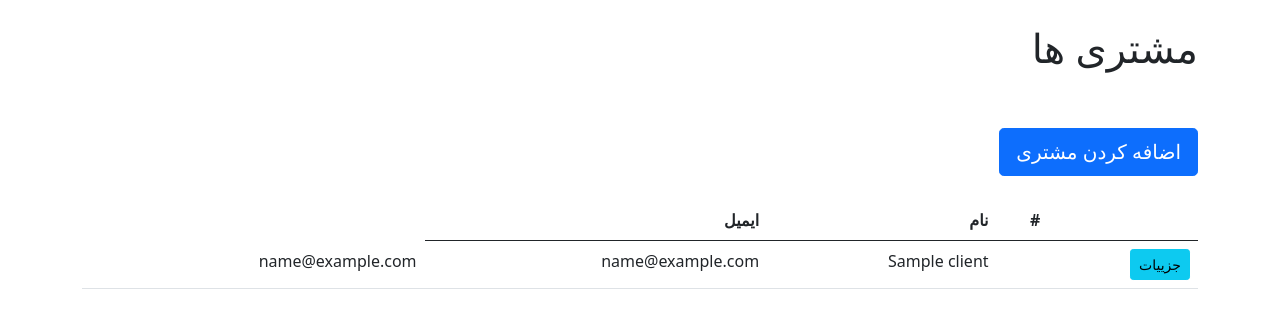
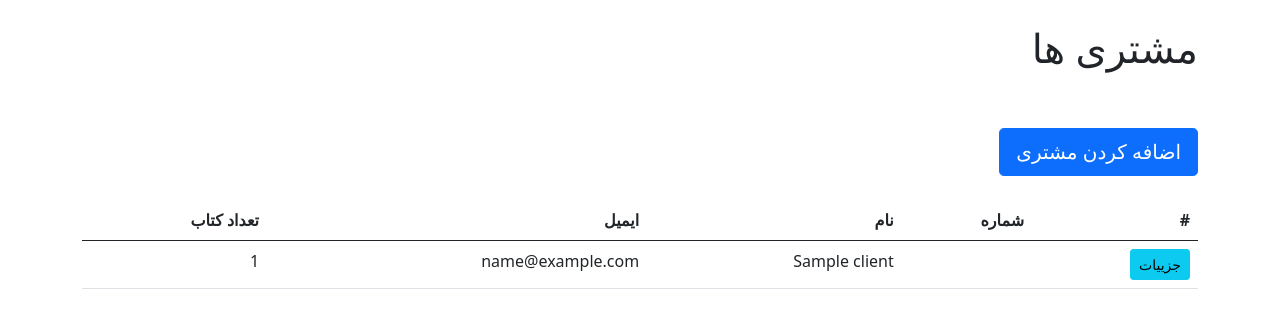
Before and after one commit to rzpanahi/Library-Manager, a Django app: page /clients in a window 1280 px wide. Shown: the part 56-384 px from the top of the page. Run offline with Django 4.2, Linux system fonts and the light colour scheme; a user stored in the database is signed in; tables that the repository leaves empty hold one stand-in row (values such as "Sample post").

Commit message:
fix ui bug

```diff
--- a/main/templates/client/clients.html
+++ b/main/templates/client/clients.html
@@ -14,10 +14,11 @@
     <table class="table">
         <thead class="thead-dark">
             <tr>
-                <th scope="col"></th>
                 <th scope="col">#</th>
+                <th scope="col">شماره</th>
                 <th scope="col">نام</th>
                 <th scope="col">ایمیل</th>
+                <th scope="col">تعداد کتاب</th>
             </tr>
         </thead>
         <tbody>
@@ -28,7 +29,7 @@
                 <th scope="row">{{ book.id }}</th>
                 <td>{{ client.name }}</td>
                 <td>{{ client.email }}</td>
-                <td>{{ client.email }}</td>
+                <td>{{ client.bookLandedNumber }}</td>
             </tr>
             {% endfor %}
             {% endif %}
```
